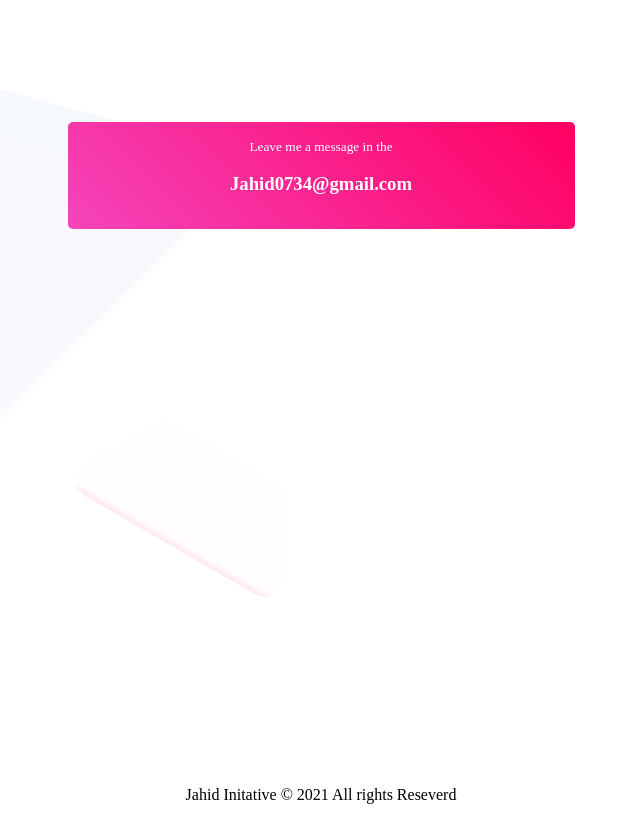
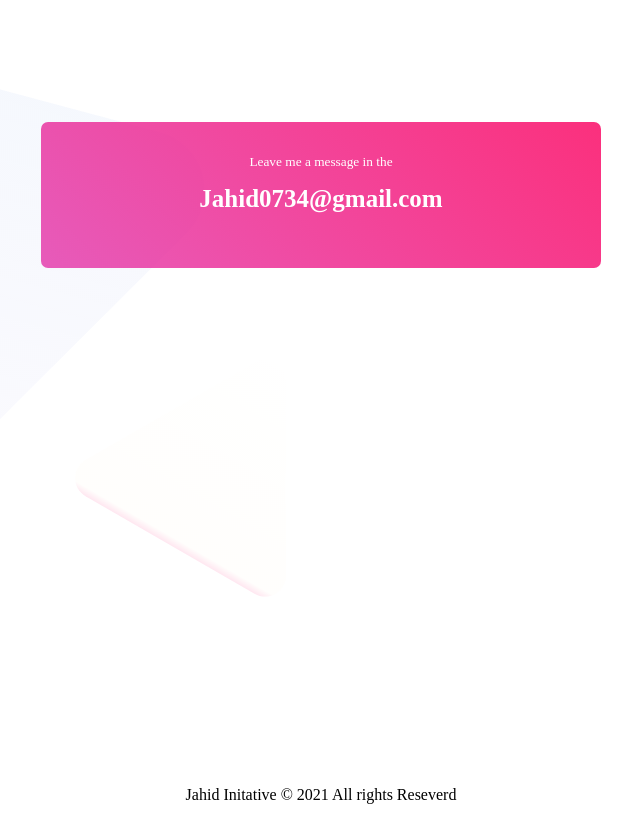
Before and after one commit to Hasan0734/personal-website, a plain HTML site: page index.html in a window 1280 px wide. Shown: the part 3200-4029 px from the top of the page, without its empty margins (319-959 px from the left). Drawn offline with Linux system fonts and the light colour scheme.

Commit message:
message box updated

```diff
--- a/index.html
+++ b/index.html
@@ -66,7 +66,7 @@
                 printing and typesetting industry. Lorem Ipsum"
             </p>
         </div>
-        <div class="massage-box">
+        <div class="message-box">
             <small>Leave me a message in the</small>
             <h3>Jahid0734@gmail.com</h3>
         </div>
--- a/style.css
+++ b/style.css
@@ -111,14 +111,18 @@ p{
 .client-name h4{
     margin: 0;
 }
-.massage-box{
+.message-box{
     color: white;
     margin: auto;
-    padding: 15px 25px;
-    width: 457px;
-    background-image: linear-gradient(45deg, #f544bb, #ff0061);
-    border-radius: 5px;
+    padding: 30px;
+    width: 500px;
+    background-image: linear-gradient(45deg, #e22ba6c4, #fb307d);
+    border-radius: 7px;
+}
+.message-box h3{
+    font-size: 25px;
+    margin-top: 15px;
 }
 footer{
-    text-align:center ;
+    text-align: center ;
 }
```
